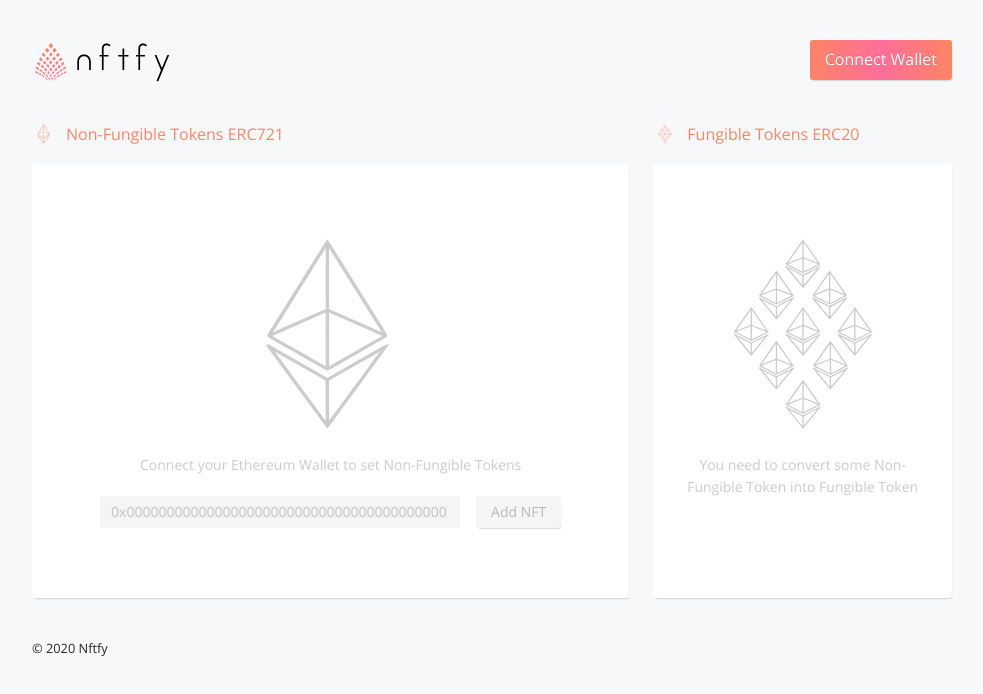
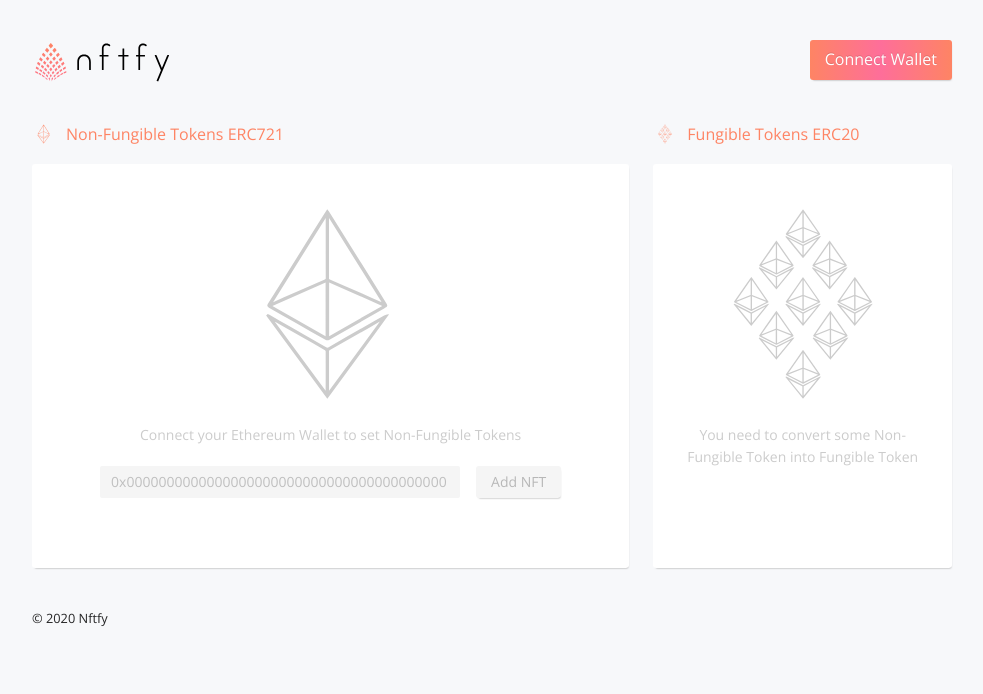
Before and after one commit to stackchain/nftfy-frontend, a React (Create React App) app: page / in a window 1280 px wide. Shown: the top 694 px of the page, without its empty margins (148-1131 px from the left). Built offline with nearby package versions, Linux system fonts and the light colour scheme.

Commit message:
Added Loading

```diff
--- a/src/components/FungibleTokens/FungibleTokens.tsx
+++ b/src/components/FungibleTokens/FungibleTokens.tsx
@@ -9,6 +9,7 @@ export default function FungibleTokens() {
   )
 
   const [offset, setOffset] = useState(0)
+  const [loading, setLoading] = useState(false)
 
   const setPagination = (offsetNumber: number) => {
     setOffset(offsetNumber)
@@ -16,7 +17,9 @@ export default function FungibleTokens() {
 
   const loadAccountShares = useCallback(async () => {
     if (wallet) {
+      setLoading(true)
       const fts = await wallet.listAccountShares(accounts[accountIndex], offset, 8)
+      setLoading(false)
 
       setAccountShares(fts.items)
       setAccountSharesCount(fts.count)
@@ -27,8 +30,8 @@ export default function FungibleTokens() {
   }, [loadAccountShares])
 
   if (!accountShares.length) {
-    return <FungibleTokensEmpty />
+    return <FungibleTokensEmpty loading={loading} />
   }
 
-  return <FungibleTokensList setPagination={setPagination} count={accountSharesCount} />
+  return <FungibleTokensList setPagination={setPagination} count={accountSharesCount} loading={loading} />
 }
--- a/src/components/FungibleTokens/FungibleTokensEmpty/FungibleTokensEmpty.scss
+++ b/src/components/FungibleTokens/FungibleTokensEmpty/FungibleTokensEmpty.scss
@@ -4,7 +4,7 @@
     flex-direction: column;
     align-content: center;
     justify-content: center;
-    padding-top: 50px;
+    padding-top: 20px;
     padding-bottom: 50px;
 
     img {
--- a/src/components/FungibleTokens/FungibleTokensEmpty/FungibleTokensEmpty.tsx
+++ b/src/components/FungibleTokens/FungibleTokensEmpty/FungibleTokensEmpty.tsx
@@ -1,11 +1,17 @@
 import { Card } from 'antd'
 import React from 'react'
 import ft from '../../../assets/ft.svg'
+import Loading from '../../shared/layout/Loading/Loading'
 import './FungibleTokensEmpty.scss'
 
-export default function FungibleTokensEmpty() {
+interface Props {
+  loading: boolean
+}
+
+export default function FungibleTokensEmpty({ loading }: Props) {
   return (
     <Card className='fungible-tokens-empty'>
+      {loading && <Loading />}
       <img src={ft} alt='Fungible Token' />
       <p>You need to convert some Non-Fungible Token into Fungible Token</p>
     </Card>
--- a/src/components/FungibleTokens/FungibleTokensList/FungibleTokensList.tsx
+++ b/src/components/FungibleTokens/FungibleTokensList/FungibleTokensList.tsx
@@ -3,14 +3,16 @@ import React, { useCallback, useContext, useEffect, useState } from 'react'
 import { Link } from 'react-router-dom'
 import { WalletContext } from '../../../context/WalletContext'
 import { ERC20 } from '../../../services/api'
+import Loading from '../../shared/layout/Loading/Loading'
 import './FungibleTokensList.scss'
 
 interface Props {
   count: number
   setPagination: (offset: number) => void
+  loading: boolean
 }
 
-export default function FungibleTokensList({ count, setPagination }: Props) {
+export default function FungibleTokensList({ count, setPagination, loading }: Props) {
   const { accountShares, accounts, accountIndex } = useContext(WalletContext)
 
   const [accountSharesCount, setAccountSharesCount] = useState<Array<ERC20 & { sharesCount: string; erc721ImageUri: string }>>([])
@@ -45,6 +47,7 @@ export default function FungibleTokensList({ count, setPagination }: Props) {
 
   return (
     <Card className='ft-list-container'>
+      {loading && <Loading />}
       <div className='ft-list'>
         {accountSharesCount.map(ft => (
           <Link key={ft.address} to={`/contract/detail/${ft.address}`}>
--- a/src/components/NonFungibleTokens/NonFungibleTokens.tsx
+++ b/src/components/NonFungibleTokens/NonFungibleTokens.tsx
@@ -9,6 +9,7 @@ export default function NonFungibleTokens() {
   )
 
   const [offset, setOffset] = useState(0)
+  const [loading, setLoading] = useState(false)
 
   const setPagination = (offsetNumber: number) => {
     setOffset(offsetNumber)
@@ -16,7 +17,10 @@ export default function NonFungibleTokens() {
 
   const loadAccountItems = useCallback(async () => {
     if (wallet) {
+      setLoading(true)
       const nfts = await wallet.listAccountItems(accounts[accountIndex], offset, 12)
+      setLoading(false)
+
       if (nfts.items.length > 0) {
         setAccountItems(nfts.items)
         setAccountItemsCount(nfts.count)
@@ -29,8 +33,8 @@ export default function NonFungibleTokens() {
   }, [loadAccountItems])
 
   if (!accountItems.length) {
-    return <NonFungibleTokensEmpty />
+    return <NonFungibleTokensEmpty loading={loading} />
   }
 
-  return <NonFungibleTokensList setPagination={setPagination} count={accountItemsCount} />
+  return <NonFungibleTokensList setPagination={setPagination} count={accountItemsCount} loading={loading} />
 }
--- a/src/components/NonFungibleTokens/NonFungibleTokensEmpty/NonFungibleTokensEmpty.scss
+++ b/src/components/NonFungibleTokens/NonFungibleTokensEmpty/NonFungibleTokensEmpty.scss
@@ -4,7 +4,7 @@
     flex-direction: column;
     align-content: center;
     justify-content: center;
-    padding-top: 50px;
+    padding-top: 20px;
     padding-bottom: 50px;
 
     img {
--- a/src/components/NonFungibleTokens/NonFungibleTokensEmpty/NonFungibleTokensEmpty.tsx
+++ b/src/components/NonFungibleTokens/NonFungibleTokensEmpty/NonFungibleTokensEmpty.tsx
@@ -2,20 +2,26 @@ import { Card } from 'antd'
 import React, { useContext } from 'react'
 import nft from '../../../assets/nft.svg'
 import { WalletContext } from '../../../context/WalletContext'
+import Loading from '../../shared/layout/Loading/Loading'
 import AddNonFungibleTokens from '../AddNonFungibleTokens/AddNonFungibleTokens'
 import './NonFungibleTokensEmpty.scss'
 
-export default function NonFungibleTokensEmpty() {
+interface Props {
+  loading: boolean
+}
+
+export default function NonFungibleTokensEmpty({ loading }: Props) {
   const { accounts, accountIndex } = useContext(WalletContext)
 
   return (
     <Card className='non-fungible-tokens-empty'>
+      {loading && <Loading />}
       <img src={nft} alt='Non Fungible Token' />
       {!accounts[accountIndex] ? (
         <p>Connect your Ethereum Wallet to set Non-Fungible Tokens</p>
       ) : (
-        <p>Input your Non Fungible Token Hash on the form</p>
-      )}
+          <p>Input your Non Fungible Token Hash on the form</p>
+        )}
       <AddNonFungibleTokens />
     </Card>
   )
--- a/src/components/NonFungibleTokens/NonFungibleTokensList/NonFungibleTokensList.tsx
+++ b/src/components/NonFungibleTokens/NonFungibleTokensList/NonFungibleTokensList.tsx
@@ -2,15 +2,17 @@ import { Card, Pagination } from 'antd'
 import React, { useContext, useState } from 'react'
 import { Link } from 'react-router-dom'
 import { WalletContext } from '../../../context/WalletContext'
+import Loading from '../../shared/layout/Loading/Loading'
 import AddNonFungibleTokens from '../AddNonFungibleTokens/AddNonFungibleTokens'
 import './NonFungibleTokensList.scss'
 
 interface Props {
   count: number
   setPagination: (offset: number) => void
+  loading: boolean
 }
 
-export default function NonFungibleTokensList({ count, setPagination }: Props) {
+export default function NonFungibleTokensList({ count, setPagination, loading }: Props) {
   const { accountItems } = useContext(WalletContext)
   const [page, setPage] = useState(1)
 
@@ -21,6 +23,7 @@ export default function NonFungibleTokensList({ count, setPagination }: Props) {
 
   return (
     <Card className='nft-list-container'>
+      {loading && <Loading />}
       <AddNonFungibleTokens />
       <div className='nft-list'>
         {accountItems.map(nft => (
--- /dev/null
+++ b/src/components/shared/layout/Loading/Loading.scss
@@ -0,0 +1,3 @@
+.loading-bar {
+  margin-bottom: 20px;
+}
--- /dev/null
+++ b/src/components/shared/layout/Loading/Loading.tsx
@@ -0,0 +1,28 @@
+import { Progress } from 'antd'
+import React, { useEffect, useState } from 'react'
+import './Loading.scss'
+
+export default function Loading() {
+  const [percent, setPercent] = useState(0)
+
+  useEffect(() => {
+    if (percent < 100) {
+      setTimeout(() => {
+        setPercent(percent + Number((Math.random() * (8 - 1) + 1).toFixed(0)))
+      }, 500)
+    }
+  }, [percent])
+
+  return (
+    <Progress
+      strokeColor={{
+        from: '#fe8464',
+        to: '#fe6e9a'
+      }}
+      percent={percent}
+      strokeWidth={3}
+      status='active'
+      className='loading-bar'
+    />
+  )
+}
```
